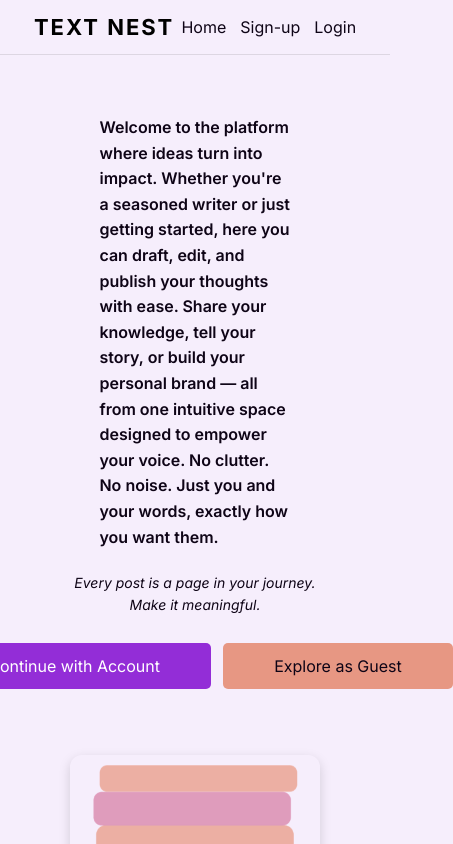
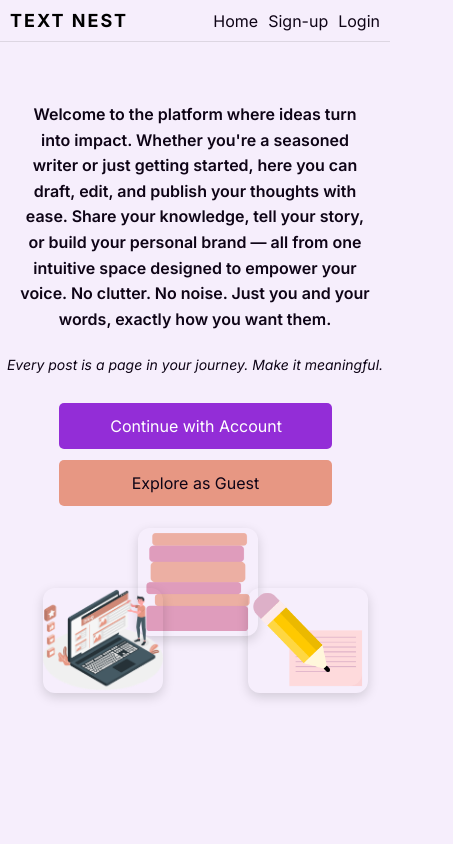
Before and after one commit to ShivanshBhatnagar8/Blog-Api, a React (Vite) app in the folder Frontend/Blog/: page / in a window 390 px wide. Shown: the top 844 px of the page, 453 px wide, since content can reach past the window. Built offline with nearby package versions, Linux system fonts and the light colour scheme.

Commit message:
Added media queries

```diff
--- a/Frontend/Blog/src/components/Comments/Comments.module.css
+++ b/Frontend/Blog/src/components/Comments/Comments.module.css
@@ -156,3 +156,25 @@
 svg {
   cursor: pointer;
 }
+
+@media (max-width: 768px) {
+  .commentCardContainer {
+    width: 100%;
+  }
+  .cardHeader {
+    flex-direction: column;
+    align-items: flex-start;
+    gap: 1rem;
+  }
+  .commentInputBox {
+    width: 90%;
+  }
+}
+@media (max-width: 400px) {
+  .commentInputBox {
+    width: 100%;
+  }
+  .commentList {
+    width: 100%;
+  }
+}
--- a/Frontend/Blog/src/components/Error/Error.module.css
+++ b/Frontend/Blog/src/components/Error/Error.module.css
@@ -25,3 +25,18 @@ img {
 .homeLink:hover {
   opacity: 0.7;
 }
+@media (max-width: 1024px) {
+  .error {
+    text-align: center;
+  }
+}
+@media (max-width: 900px) {
+  img {
+    width: 50%;
+  }
+}
+@media (max-width: 500px) {
+  img {
+    width: 70%;
+  }
+}
--- a/Frontend/Blog/src/components/Form/Form.module.css
+++ b/Frontend/Blog/src/components/Form/Form.module.css
@@ -78,3 +78,18 @@ form button:hover {
   justify-content: space-between;
   width: 80%;
 }
+@media (max-width: 900px) {
+  form {
+    width: 80%;
+    margin-inline: auto;
+  }
+}
+@media (max-width: 500px) {
+  form {
+    width: 90%;
+  }
+  .buttonContainer {
+    flex-direction: column;
+    gap: 1.2rem;
+  }
+}
--- a/Frontend/Blog/src/components/Home/Home.jsx
+++ b/Frontend/Blog/src/components/Home/Home.jsx
@@ -59,11 +59,14 @@ function Home({ setInLoggedIn }) {
             Explore as Guest
           </Link>
         </div>
+
         <div className={styles.imageCollage}>
           <img src={bookImage} alt="Image 1" className={styles.topImg} />
           <img src={WritingImage} alt="Image 2" className={styles.middleImg} />
           <img src={BlogImage} alt="Image 3" className={styles.bottomImg} />
         </div>
+
+        <div className={styles.mobileDiv}></div>
       </main>
     </>
   );
--- a/Frontend/Blog/src/components/Home/Home.module.css
+++ b/Frontend/Blog/src/components/Home/Home.module.css
@@ -132,17 +132,95 @@ img:hover {
     transform: translateY(0);
   }
 }
-/* Stack vertically on small screens */
-@media (max-width: 768px) {
+.mobileDiv {
+  height: 150px;
+}
+@media (min-width: 5000px) {
   .imageCollage {
-    display: flex;
-    flex-direction: column;
-    align-items: center;
-    position: static;
-  }
-
-  .imageCollage img {
-    position: static;
-    margin: 10px 0;
+    width: 8%;
   }
 }
+@media (min-width: 2000px) and (max-width: 5000px) {
+  .imageCollage {
+    width: 15%;
+  }
+  .mainContent p {
+    text-align: center;
+  }
+}
+
+@media (max-width: 1200px) {
+  .imageCollage {
+    width: 45%;
+  }
+}
+@media (max-width: 900px) {
+  main {
+    width: 100%;
+  }
+  .btnContainer {
+    width: 70%;
+  }
+  .imageCollage {
+    width: 40%;
+  }
+}
+@media (max-width: 700px) {
+  .btnContainer {
+    flex-direction: column;
+    width: 50%;
+  }
+  .btnContainer a {
+    text-align: center;
+  }
+  .imageCollage img {
+    width: 150px;
+  }
+  .topImg {
+    left: 50px;
+  }
+  .bottomImg {
+    left: -75px;
+    height: 135px;
+  }
+  .middleImg {
+    left: 175px;
+  }
+}
+@media (max-width: 500px) {
+  .mainContent {
+    width: 90%;
+  }
+  .mainContent p {
+    text-align: center;
+  }
+  .btnContainer {
+    width: 70%;
+  }
+  .secondContent p {
+    text-align: center;
+  }
+  .imageCollage {
+    width: 50%;
+    margin-top: 10px;
+    margin-bottom: 10px;
+  }
+  .imageCollage img {
+    width: 120px;
+  }
+  .topImg {
+    left: 40px;
+  }
+  .bottomImg {
+    left: -55px;
+    height: 105px;
+  }
+  .middleImg {
+    left: 150px;
+  }
+}
+@media (max-width: 350px) {
+  .imageCollage {
+    width: 60%;
+  }
+}
--- a/Frontend/Blog/src/components/Navigation/Navigation.module.css
+++ b/Frontend/Blog/src/components/Navigation/Navigation.module.css
@@ -33,3 +33,19 @@
   opacity: 0.6;
   transition: opacity 0.3s ease;
 }
+@media (max-width: 500px) {
+  .header {
+    padding: 1rem 1rem;
+  }
+  .navigation {
+    width: 100%;
+  }
+  .heading {
+    font-size: 1.8rem;
+  }
+}
+@media (max-width: 400px) {
+  .links {
+    gap: 1rem;
+  }
+}
--- a/Frontend/Blog/src/components/Posts/Post.module.css
+++ b/Frontend/Blog/src/components/Posts/Post.module.css
@@ -190,3 +190,31 @@ h2 {
   text-align: center;
   margin-bottom: 0.5rem;
 }
+
+@media (max-width: 768px) {
+  .postsContainer {
+    flex-direction: column;
+  }
+  .SidebarColumn {
+    width: 100%;
+  }
+  .Postbox {
+    width: 100%;
+  }
+  .noPostsContainer {
+    width: 100%;
+  }
+}
+@media (max-width: 500px) {
+  .postSectionBox {
+    width: 90%;
+  }
+  .postContent {
+    width: 100%;
+  }
+}
+@media (max-width: 400px) {
+  .postSectionContent {
+    width: 100%;
+  }
+}
--- a/Frontend/Blog/src/components/Sidebar/Sidebar.module.css
+++ b/Frontend/Blog/src/components/Sidebar/Sidebar.module.css
@@ -35,3 +35,19 @@
   font-size: 1rem;
   font-weight: 500;
 }
+@media (max-width: 768px) {
+  .SidebarContainer {
+    height: auto;
+    display: flex;
+    justify-content: space-around;
+  }
+  .SidebarSection {
+    background-color: inherit;
+    color: black;
+    padding: auto;
+    border-radius: 0%;
+  }
+  .SidebarSection:hover {
+    background-color: inherit;
+  }
+}
--- a/Frontend/Blog/src/styles/index.css
+++ b/Frontend/Blog/src/styles/index.css
@@ -24,3 +24,10 @@ body {
   align-items: center;
   width: 100%;
 }
+/* Media queries */
+
+@media (max-width: 900px) {
+  #root {
+    align-items: flex-start;
+  }
+}
```
